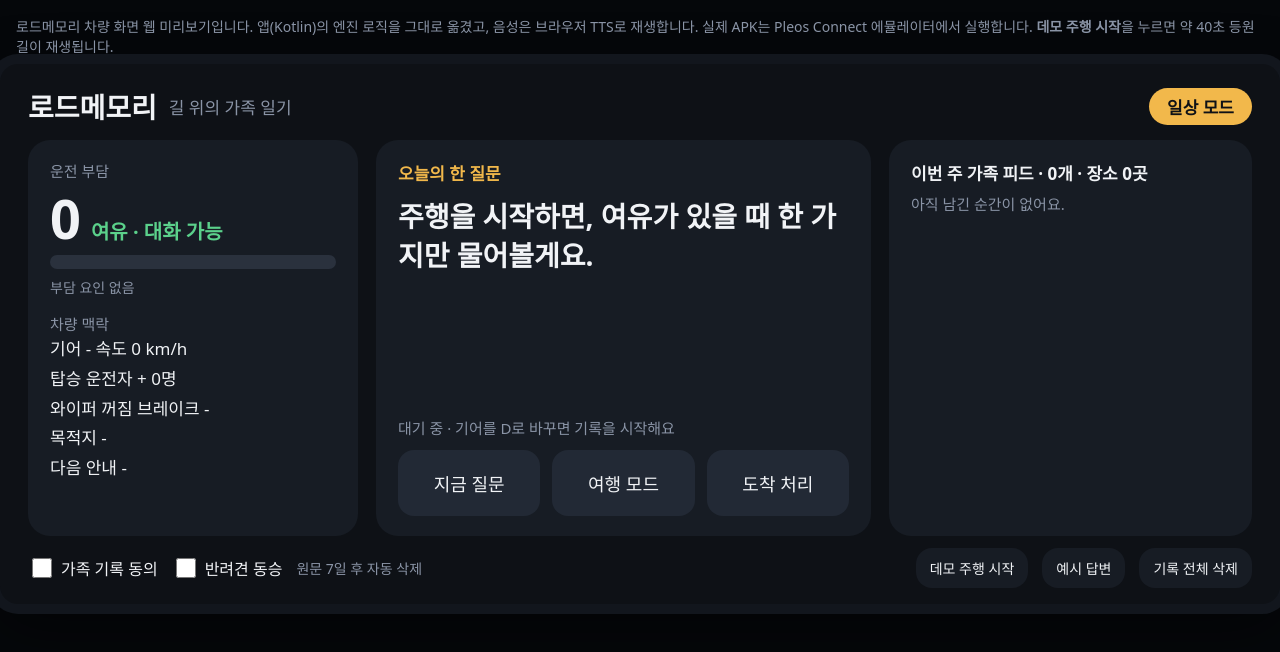
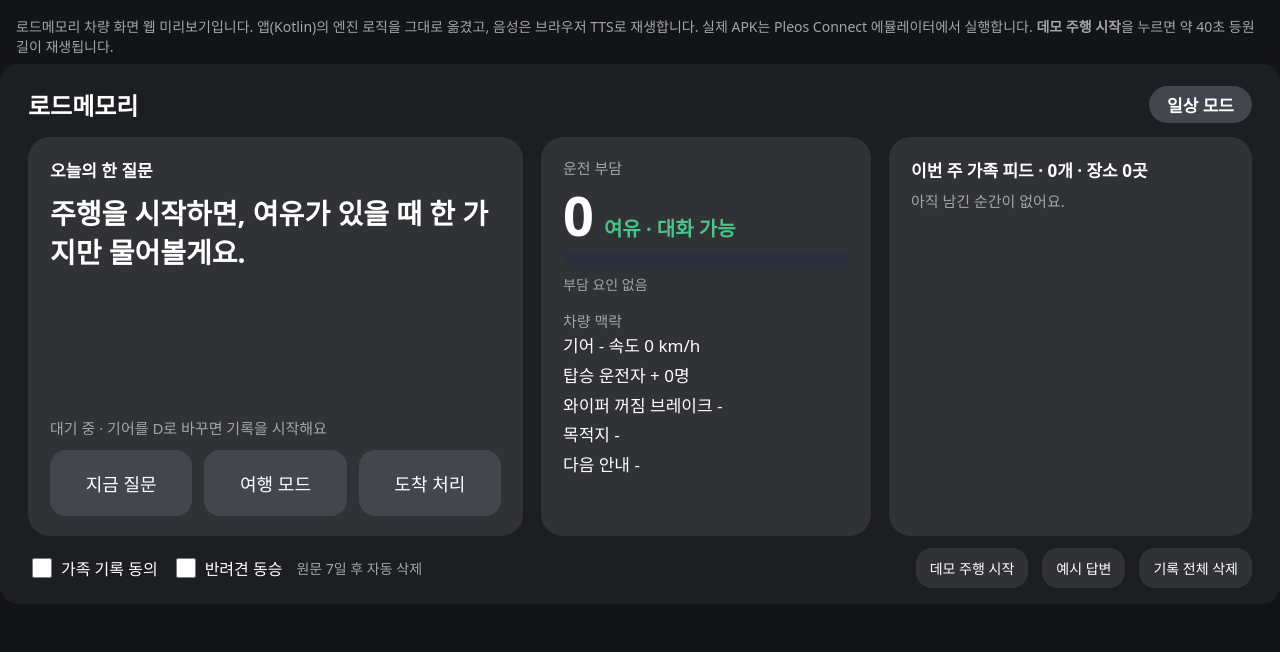
Before and after one commit to nolaythompson/RoadMemory, a plain HTML site: page preview/index.html in a window 1280 px wide. Drawn offline with Linux system fonts and the light colour scheme.

Commit message:
Pleos 디자인 적용 APK, 웹 미리보기, README 갱신
Co-Authored-By: Claude Opus 5.5 <noreply@anthropic.com>

```diff
--- a/preview/index.html
+++ b/preview/index.html
@@ -6,19 +6,20 @@
 <title>로드메모리 미리보기</title>
 <style>
   :root {
-    --bg:#0E1116; --card:#171C24; --card2:#222935; --text:#F1F3F6; --muted:#8A94A6;
-    --accent:#F2B84B; --mint:#7FD1B9; --green:#5BD18B; --red:#FF6B6B;
+    /* Pleos Connect UI Design Guide dark tokens */
+    --bg:#1D1E21; --card:#313236; --card2:#44464E; --text:#FFFFFF; --muted:#A3A5AB;
+    --accent:#FFFFFF; --mint:#D6D7DA; --green:#4CC38A; --red:#F2655C;
   }
   * { box-sizing:border-box; }
-  body { margin:0; background:#05070a; color:var(--text); font-family:"Pretendard","Apple SD Gothic Neo","Malgun Gothic",system-ui,sans-serif; }
+  body { margin:0; background:#131417; color:var(--text); font-family:"Pretendard","Apple SD Gothic Neo","Malgun Gothic",system-ui,sans-serif; }
   .note { max-width:1440px; margin:16px auto 8px; padding:0 16px; color:var(--muted); font-size:14px; }
   .screen { max-width:1440px; min-height:540px; margin:0 auto 24px; background:var(--bg); border-radius:18px;
-            padding:22px 28px 16px; display:flex; flex-direction:column; box-shadow:0 0 0 10px #12161d, 0 20px 60px #0008; }
+            padding:22px 28px 16px; display:flex; flex-direction:column; box-shadow:0 0 0 10px #131417; }
   header { display:flex; align-items:center; gap:12px; }
-  header h1 { margin:0; font-size:28px; }
+  header h1 { margin:0; font-size:24px; }
   header .sub { color:var(--muted); font-size:17px; }
-  header .chip { margin-left:auto; background:var(--accent); color:var(--bg); font-weight:700; padding:6px 18px; border-radius:40px; font-size:17px; }
-  .cols { flex:1; display:grid; grid-template-columns:1fr 1.5fr 1.1fr; gap:18px; margin:14px 0 12px; min-height:0; }
+  header .chip { margin-left:auto; background:var(--card2); color:var(--text); font-weight:700; padding:6px 18px; border-radius:40px; font-size:17px; }
+  .cols { flex:1; display:grid; grid-template-columns:1.5fr 1fr 1.1fr; gap:18px; margin:14px 0 12px; min-height:0; }
   .card { background:var(--card); border-radius:22px; padding:20px 22px; display:flex; flex-direction:column; min-height:0; }
   .label { color:var(--muted); font-size:15px; }
   .score { display:flex; align-items:baseline; gap:10px; }
@@ -29,7 +30,7 @@
   .reasons { color:var(--muted); font-size:14px; margin:8px 0 16px; min-height:20px; }
   .vinfo { font-size:17px; line-height:1.75; white-space:pre-line; }
   .qlabel { color:var(--accent); font-weight:700; font-size:17px; }
-  .qtext { font-size:28px; font-weight:700; line-height:1.4; margin:12px 0; flex:1; }
+  .qtext { font-size:28px; font-weight:700; line-height:1.4; margin:12px 0; flex:1; display:-webkit-box; -webkit-line-clamp:3; -webkit-box-orient:vertical; overflow:hidden; }
   .transcript { color:var(--mint); font-size:19px; min-height:26px; }
   .status { color:var(--muted); font-size:15px; margin:6px 0 12px; }
   .btns { display:grid; grid-template-columns:repeat(3,1fr); gap:12px; }
@@ -57,16 +58,8 @@
 <body>
 <p class="note">로드메모리 차량 화면 웹 미리보기입니다. 앱(Kotlin)의 엔진 로직을 그대로 옮겼고, 음성은 브라우저 TTS로 재생합니다. 실제 APK는 Pleos Connect 에뮬레이터에서 실행합니다. <b>데모 주행 시작</b>을 누르면 약 40초 등원길이 재생됩니다.</p>
 <div class="screen">
-  <header><h1>로드메모리</h1><span class="sub">길 위의 가족 일기</span><span class="chip" id="chip">일상 모드</span></header>
+  <header><h1>로드메모리</h1><span class="chip" id="chip">일상 모드</span></header>
   <div class="cols">
-    <div class="card">
-      <div class="label">운전 부담</div>
-      <div class="score"><b id="score">0</b><span id="tier" style="color:var(--green)">여유 · 대화 가능</span></div>
-      <div class="bar"><i id="bar"></i></div>
-      <div class="reasons" id="reasons">부담 요인 없음</div>
-      <div class="label">차량 맥락</div>
-      <div class="vinfo" id="vinfo"></div>
-    </div>
     <div class="card">
       <div class="qlabel" id="qlabel">오늘의 한 질문</div>
       <div class="qtext" id="qtext">주행을 시작하면, 여유가 있을 때 한 가지만 물어볼게요.</div>
@@ -77,6 +70,14 @@
         <button id="travelBtn">여행 모드</button>
         <button id="endBtn">도착 처리</button>
       </div>
+    </div>
+    <div class="card">
+      <div class="label">운전 부담</div>
+      <div class="score"><b id="score">0</b><span id="tier" style="color:var(--green)">여유 · 대화 가능</span></div>
+      <div class="bar"><i id="bar"></i></div>
+      <div class="reasons" id="reasons">부담 요인 없음</div>
+      <div class="label">차량 맥락</div>
+      <div class="vinfo" id="vinfo"></div>
     </div>
     <div class="card">
       <div style="font-weight:700;font-size:17px" id="feedHeader">이번 주 가족 피드</div>
@@ -297,7 +298,7 @@ function stopDemo() { clearInterval(demo); demo = null; T.scale = 1; $('demoBtn'
 const $ = id => document.getElementById(id);
 function render() {
   $('chip').textContent = mode === 'TRAVEL' ? '여행 모드' : '일상 모드';
-  $('chip').style.background = mode === 'TRAVEL' ? 'var(--mint)' : 'var(--accent)';
+
   $('travelBtn').textContent = mode === 'TRAVEL' ? '일상 모드로' : '여행 모드';
   const col = { FREE:'var(--green)', LIGHT:'var(--accent)', BUSY:'var(--red)' }[load.tier];
   $('score').textContent = load.score;
@@ -327,7 +328,7 @@ function render() {
     el.children[1].textContent = m.summary; el.children[2].textContent = 'Q. ' + m.q;
     $('feed').appendChild(el);
   }
-  $('ms').textContent = db.milestones.slice(0,3).map(m => '★ ' + m.title).join('\n');
+  $('ms').textContent = db.milestones.slice(0,3).map(m => '· ' + m.title).join('\n');
 }
 
 $('consent').onchange = e => { db.consent = e.target.checked; save(); status = db.consent ? '기록 동의됨 · 답변만 장소와 함께 남겨요' : '기록 꺼짐 · 아무것도 저장하지 않아요'; render(); };
```
Also changed, not shown: 2 other files.
